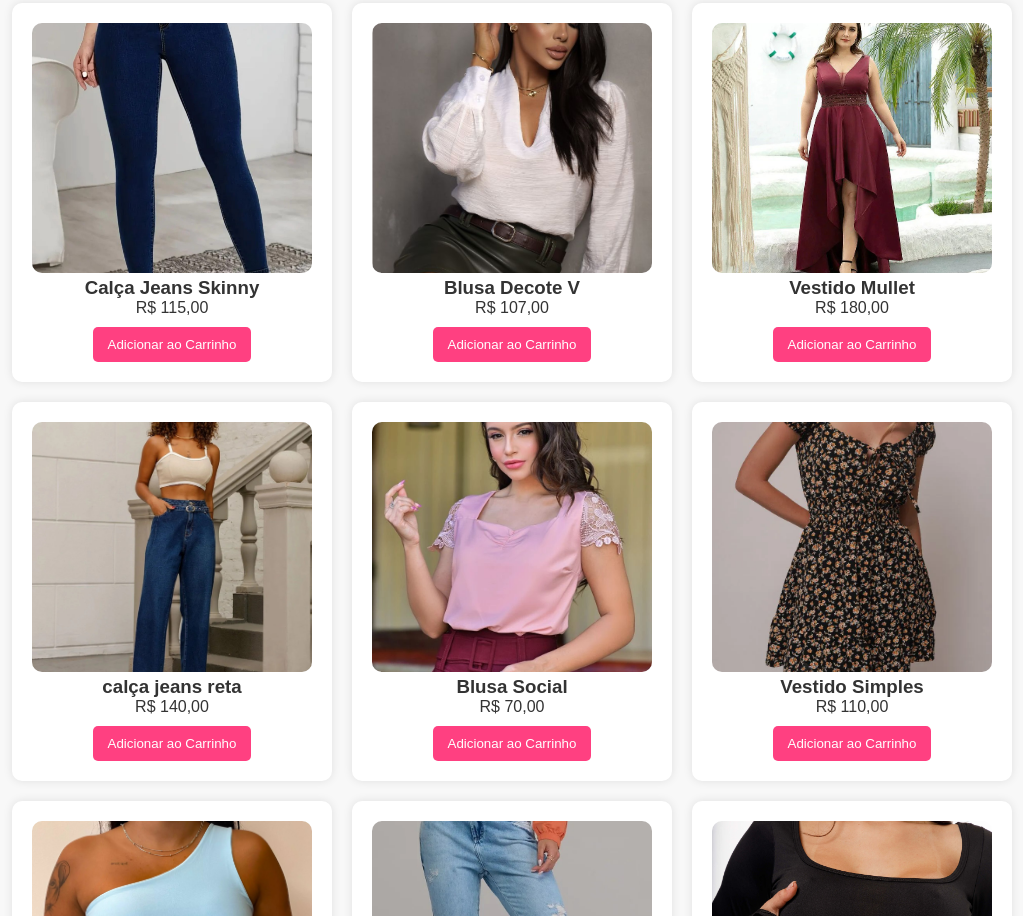
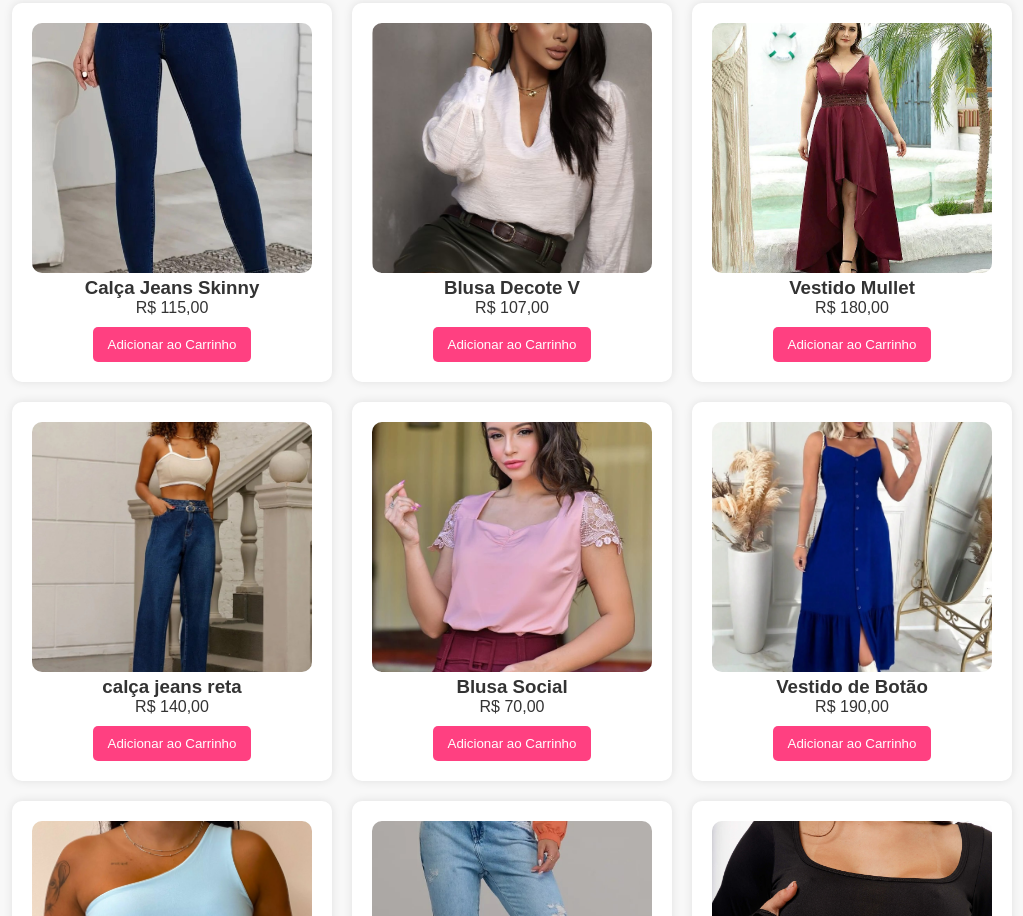
Before and after one commit to PauloR063/ELYSSIA-MODAS, a plain HTML site: page Produtos/index.html in a window 1280 px wide. Shown: the part 285-1201 px from the top of the page, without its empty margins (128-1151 px from the left). Drawn offline with Linux system fonts and the light colour scheme.

Commit message:
Finalizado

```diff
--- a/Produtos/index.html
+++ b/Produtos/index.html
@@ -17,7 +17,7 @@
                     <li><a href="./index.html">Produtos</a></li>
                     <li><a href="../Sobre/index.html">Sobre</a></li>
                     <li><a href="#contato">Contato</a></li>
-                    <li id="carrinho-2"><a href="../Finalizar compra/Finalizar.html">🛒 Carrinho (<span id="cart-count">0</span>)</a></li>
+                    <li id="carrinho-2"><a href="../Finalizar compra/index.html">🛒 Carrinho (<span id="cart-count">0</span>)</a></li>
 
                 </ul>
             </nav>
@@ -73,10 +73,10 @@
         </div>
 
         <div class="produto">
-            <img class="mullet" src="../img/Roupas/Vestidos/vestido Floral.webp" loading="lazy" width="200" alt="Vestido Simples">
-            <h3>Vestido Simples</h3>
-            <p>R$ 110,00</p>
-            <button onclick="adicionarAoCarrinho('Vestido Floral', 110)" class="adicionadoAoCarrinho">Adicionar ao Carrinho</button>
+            <img class="mullet" src="../img/Roupas/Vestidos/Vestido de Botão.jpg" loading="lazy" width="200" alt="Vestido de Botão">
+            <h3>Vestido de Botão</h3>
+            <p>R$ 190,00</p>
+            <button onclick="adicionarAoCarrinho('Vestido de Botão', 190)" class="adicionadoAoCarrinho">Adicionar ao Carrinho</button>
         </div>
 
         <div class="produto">
```
